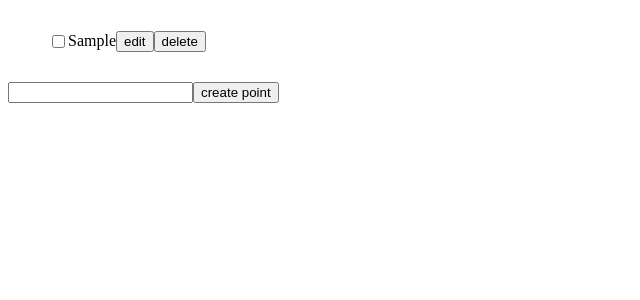
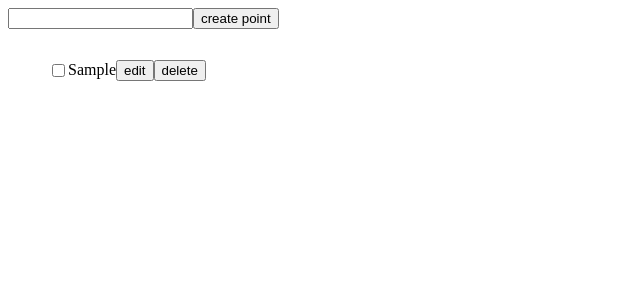
Before and after one commit to wyomingIncidentGuy/vue-checklist, a Vue app: page / in a window 1280 px wide. Both pictures are taken after typing "Sample" into the empty fields and a click on the button "create point". Shown: the top 300 px of the page, without its empty margins (0-640 px from the left). Built offline with nearby package versions, Linux system fonts and the light colour scheme.

Commit message:
created point component

```diff
--- a/src/App.vue
+++ b/src/App.vue
@@ -1,20 +1,14 @@
 <template>
-    <ul>
-        <Points
-            v-for = "point in points"
-            :point = "point.val"
-            :id = "point.id"
-            :key = point.id
-            :editing = "isUserEditing"
-            @editPoint = "editPoint"
-            @deletePoint = "deletePoint"
-            @hideAndShowEditButton = "hideAndShowEditButton"
-        />
-    </ul>
+    <addPoint
+    @addNewPoint = "addNewPoint"
+    />
 
-  <addPoint
-    @addNewPoint = "addNewPoint"
-  />
+    <Points
+        :points = "points"
+        @editPoint = "editPoint"
+        @deletePoint = "deletePoint"
+    />
+
 </template>
 
 <script>
@@ -26,8 +20,6 @@
     data(){
         return{
             points: [],
-
-            isUserEditing: false,
         }
     },
 
@@ -51,10 +43,6 @@
             newPoint.val = pointText;
             this.points.push(newPoint);
         },
-
-        hideAndShowEditButton(){
-            this.isUserEditing = !this.isUserEditing;
-        }
     },
 
     components :{
--- /dev/null
+++ b/src/components/point.vue
@@ -0,0 +1,82 @@
+<template>
+  <li>
+    <template v-if = "isEdit == false">
+
+      <myCheckbox v-model="isDone.Done"/>
+      <p :class = "isDone">{{ point.val }}</p>
+
+      <myButton
+      @click = "edit"
+      v-if = "!isDone.Done && !isEdit"
+      >edit</myButton>
+
+      <myButton
+      @click = "del"
+      >delete</myButton>
+
+    </template>
+
+    <template v-else>
+      <form action="" @click.prevent>
+        <myInput v-model="newText"/>
+        <myButton
+        @click = "save"
+        >save</myButton>
+      </form>
+    </template>
+  </li>
+</template>
+
+<script>
+export default {
+    props: {
+      point:{
+        type:Object,
+      }
+    },
+
+    emits: [
+      'editPoint',
+      'deletePoint',
+    ],
+
+    data(){
+      return{
+        isEdit:false,
+        newText:this.point.val,
+
+        isDone: {
+          Done:false
+        }
+
+      }
+    },
+
+    methods: {
+      edit(){
+        this.isEdit = true;
+        this.$emit('editPoint', this.point.id, this.newText);
+      },
+
+      del(){
+        this.$emit('deletePoint', this.point.id)
+      },
+
+      save(){
+          if(this.newText.length > 0){
+            this.$emit('editPoint', this.point.id, this.newText);
+            this.isEdit = false;
+          }
+
+          else{
+            this.$emit("deletePoint", this.point.id);
+          }
+      }
+    }
+}
+
+</script>
+
+<style>
+
+</style>
--- a/src/components/points.vue
+++ b/src/components/points.vue
@@ -1,78 +1,38 @@
 <template>
-  <li>
-    <template v-if = "isEdit == false">
-
-      <myCheckbox v-model="isDone.Done"/>
-      <p :class = "isDone">{{ point }}</p>
-
-      <myButton
-      @click = "edit"
-      v-if = "!isDone.Done && !editing"
-      >edit</myButton>
-
-      <myButton
-      @click = "del"
-      >delete</myButton>
-
-    </template>
-
-    <template v-else>
-      <form action="" @click.prevent>
-        <myInput v-model="newText"/>
-        <myButton
-        @click = "save"
-        >save</myButton>
-      </form>
-    </template>
-  </li>
+  <ul>
+    <point
+    v-for="point in points"
+    :point="point"
+    :id = "point.id"
+    :key = point.id
+    @editPoint="edit"
+    @deletePoint="del"
+    />
+  </ul>
 </template>
 
 <script>
-import MyCheckbox from './UI/myCheckbox.vue';
+  import point from './point.vue';
 
   export default {
     props: {
-        point: String,
-        id: Number,
-        editing: Boolean
+        points: Object,
     },
 
-    emits: ["editPoint", "deletePoint", "hideAndShowEditButton"],
+    emits: ["editPoint", "deletePoint"],
 
-    data(){
-      return{
-        isEdit:false,
-        newText:this.point,
+    methods: {
+        edit(id, newText){
+          this.$emit("editPoint", id, newText);
+        },
 
-        isDone: {
-          Done:false
-        }
-
-      }
+        del(id){
+          this.$emit("deletePoint", id);
+        },
     },
 
-    methods: {
-        edit(){
-          this.isEdit = true;
-          this.$emit("hideAndShowEditButton");
-        },
-
-        del(){
-          this.$emit("deletePoint", this.id);
-        },
-
-        save(){
-          this.$emit("hideAndShowEditButton");
-          if(this.newText.length > 0){
-            this.$emit("editPoint", this.id, this.newText);
-            this.isEdit = false;
-          }
-
-          else{
-            this.$emit("deletePoint", this.id);
-          }
-
-        }
+    components: {
+      point
     }
   }
 </script>
```
